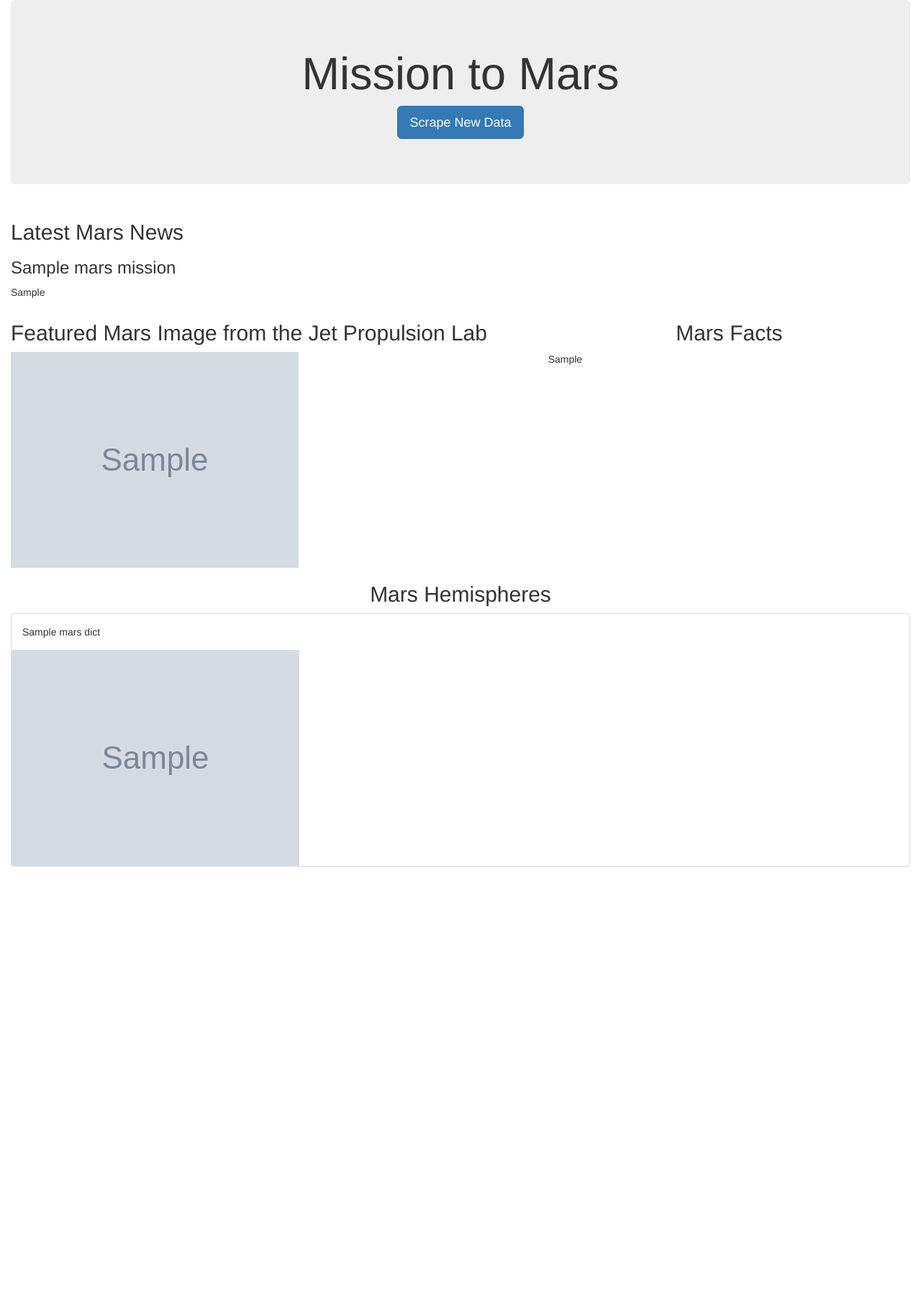
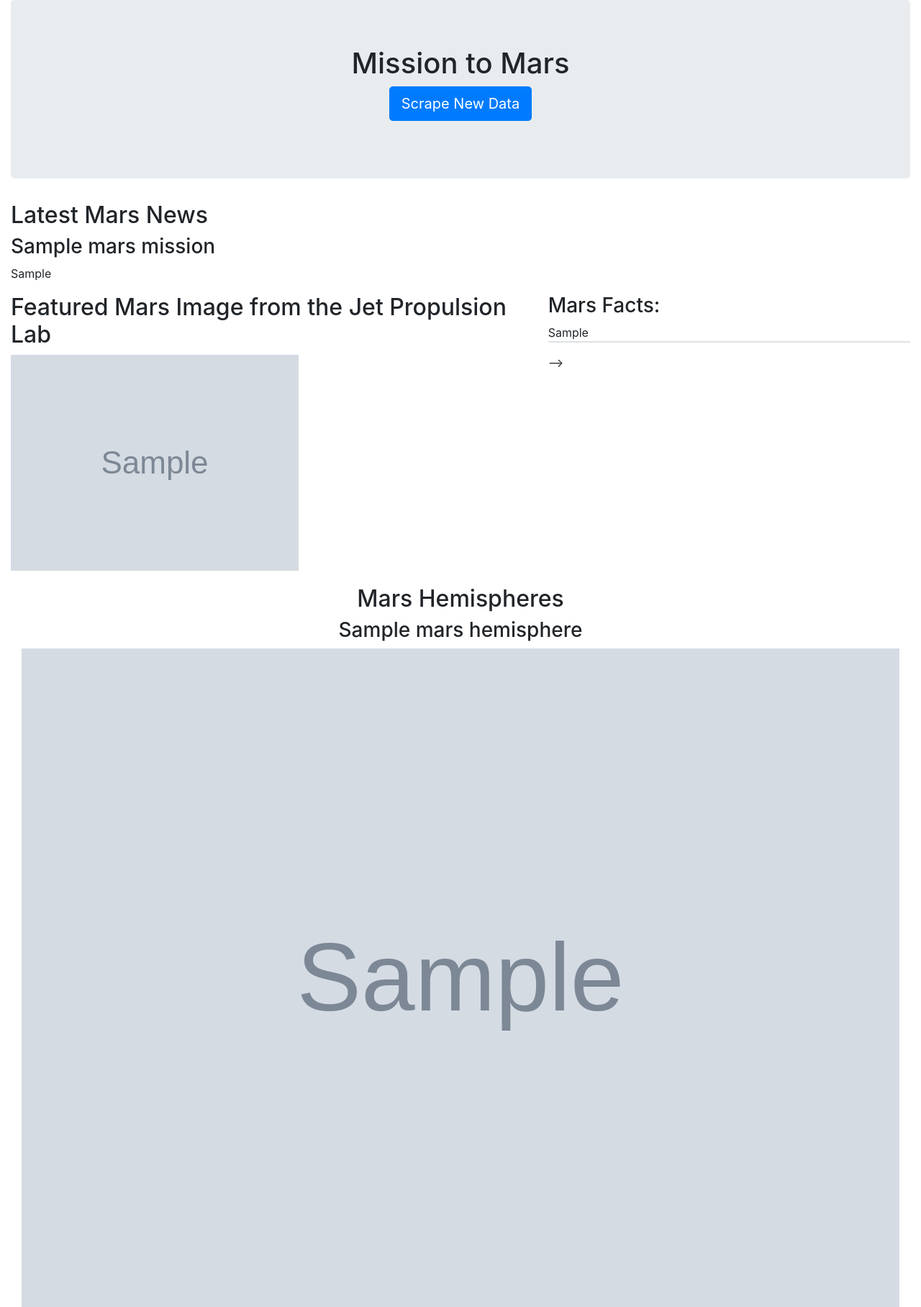
Before and after one commit to jj-krehbiel/mission-to-mars, a Flask app: template Mission_to_Mars/templates/index.html in a window 1280 px wide. Shown: the whole page at 72% size. Before the commit the page ends 1204 px from the top, so only its background shows below. Run offline with Flask 2, Linux system fonts and the light colour scheme; the template is opened without the code that fills it: most values are stand-ins (such as "Sample title", 1, 10 or a date in 2020); grey boxes marked "Sample" are stand-in pictures; some libraries are stand-ins or nearby versions.

Commit message:
final commit

```diff
--- a/Mission_to_Mars/scrape_mars.py
+++ b/Mission_to_Mars/scrape_mars.py
@@ -123,7 +123,7 @@
         "news_p": news_p,
         "img_url": img_url,
         "html_table": html_table,
-        "mars_dict": mars_dict
+        "mars_hemispheres": mars_hemispheres
     }
 
     # Close the browser after scraping
--- a/Mission_to_Mars/templates/index.html
+++ b/Mission_to_Mars/templates/index.html
@@ -6,7 +6,7 @@
     <meta name="viewport" content="width=device-width, initial-scale=1.0">
     <meta http-equiv="X-UA-Compatible" content="ie=edge">
     <title>Mission to Mars</title>
-    <link rel="stylesheet" href="https://maxcdn.bootstrapcdn.com/bootstrap/3.3.7/css/bootstrap.min.css">
+    <link rel="stylesheet" href="https://stackpath.bootstrapcdn.com/bootstrap/4.3.1/css/bootstrap.min.css" integrity="sha384-ggOyR0iXCbMQv3Xipma34MD+dH/1fQ784/j6cY/iJTQUOhcWr7x9JvoRxT2MZw1T" crossorigin="anonymous">
 </head>
 
 <body>
@@ -29,23 +29,23 @@
             </div>
 
             <div class="col-md-5">
-                <h2 style="text-align:center">Mars Facts</h2>
-                <table class="table table-responsive table-bordered table-hover">{{ mars_mission.html_table }}</table>
+                <h3>Mars Facts:</h2>
+                <table class="table table-responsive table-bordered table-hover">{{ mars_mission.html_table | safe }}</table> -->
             </div>
 
+        </div>
+        <div class="row">
             <div class="col-md-12">
-                <h2 style="text-align:center">Mars Hemispheres</h2>
+                <h2 style="text-align:center; padding-top: 20px;">Mars Hemispheres</h2>
+            </div>
+            <br>
 
-                {% for x in mars_mission.mars_dict %}
-                    <div class="panel panel-default col-md 6">
-                        <div class="panel-body">{{mars_dict.title}}</div>
-                        <img class="img-responsive col-md 6" src="{{ mars_dict.image_url }}">
+            {% for x in mars_mission.mars_hemispheres %}
+                <div class="col-md 6">
+                    <h3 style="text-align: center;">{{ x.title }}</h3>
+                    <img class="img-responsive col-md 6" src="{{ x.image_url }}" width="500px" length="500px">
                     </div>
-                {% endfor %}
-
-            </div>
-
-
+            {% endfor %}
         </div>
 
 
```
Also changed, not shown: 2 other files.
